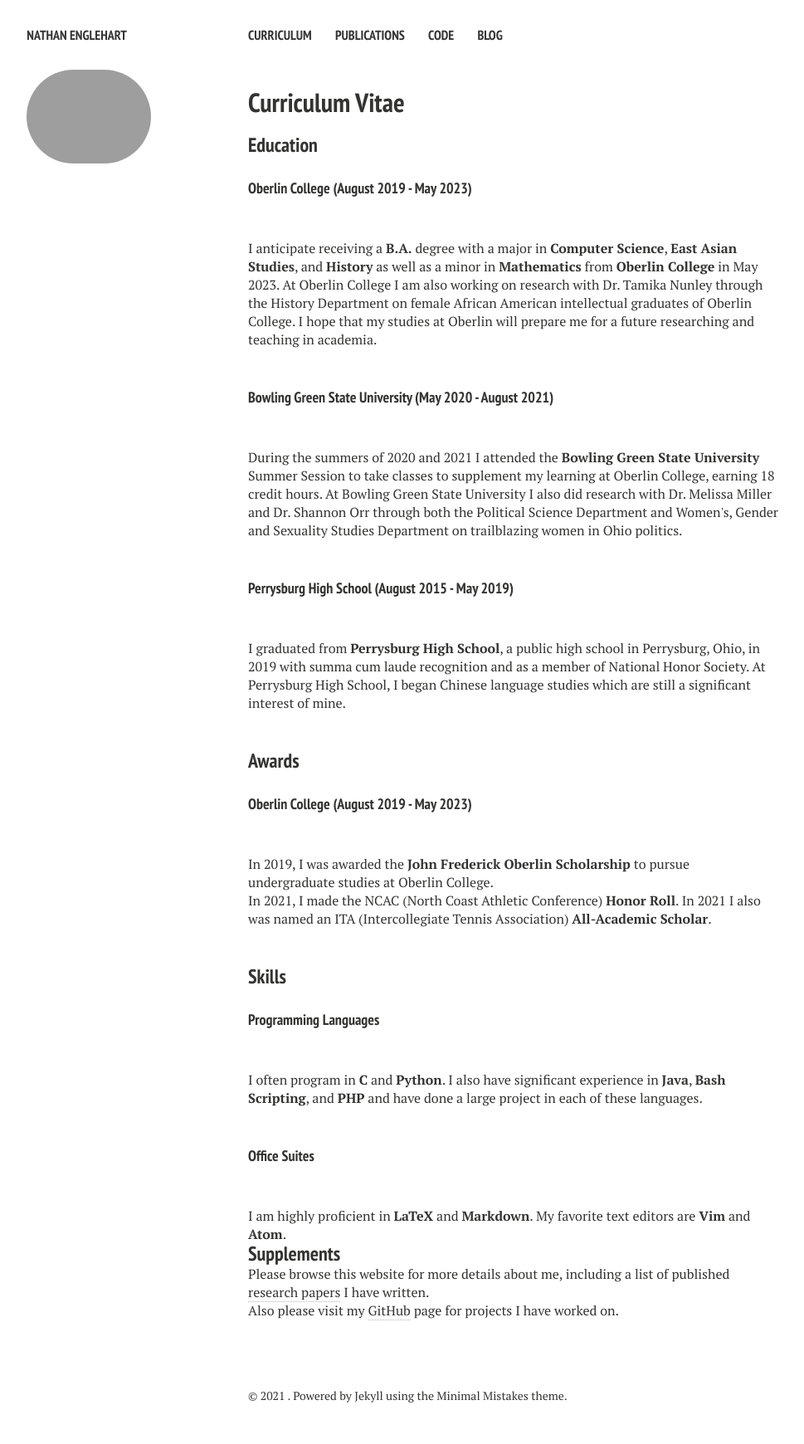
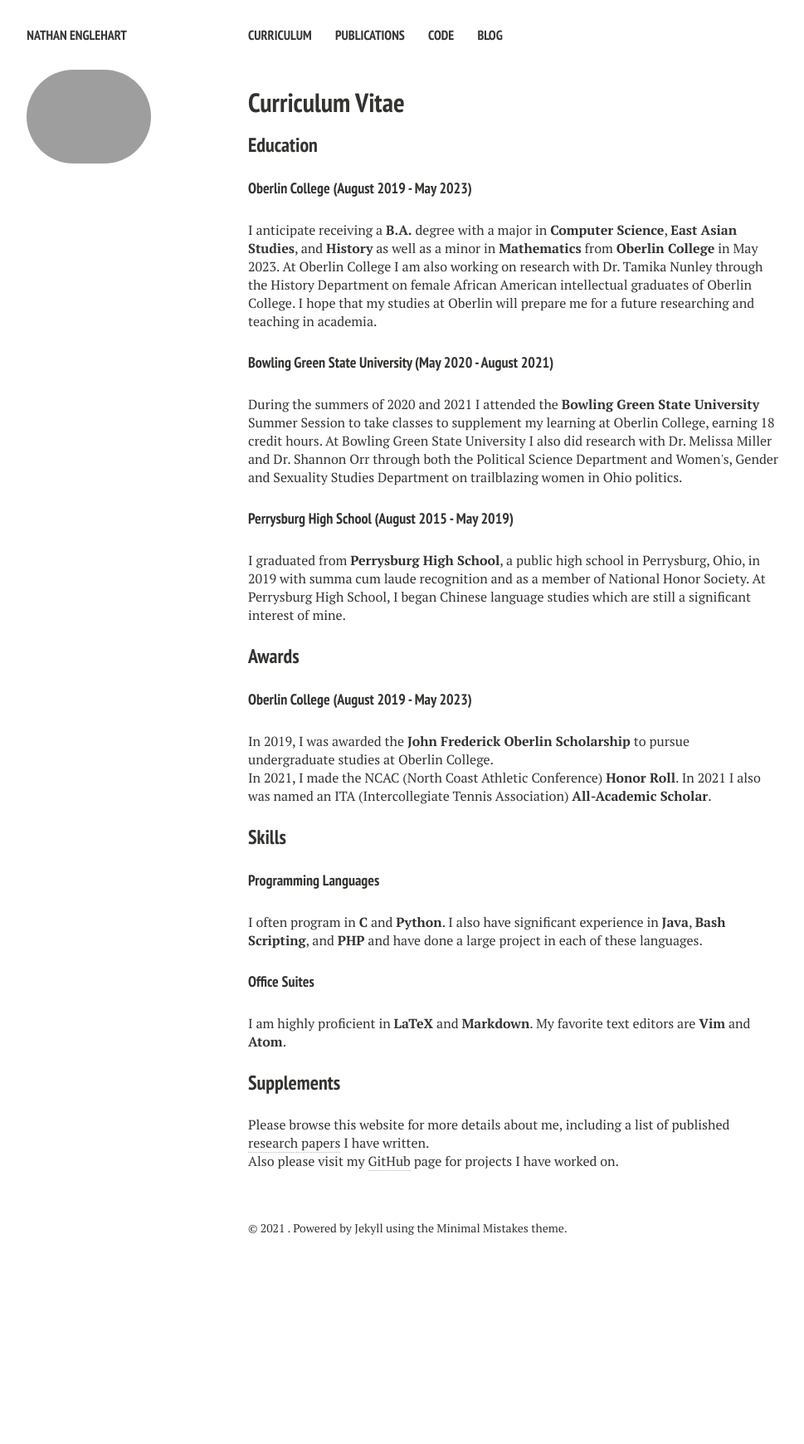
Before and after one commit to nathanenglehart/nathanenglehart.github.io, a Jekyll site: the page built from cv.md, in a window 1280 px wide. Shown: the whole page at 83% size, without its empty margins (21-990 px from the left). Built offline with Jekyll 4.4.1, drawn with Linux system fonts in a browser that asks for light colours; nearby versions of some CDN libraries; after the commit the page ends 1538 px from its top, so only the background shows below that.

Commit message:
Update cv.html

```diff
--- a/_layouts/cv.html
+++ b/_layouts/cv.html
@@ -44,64 +44,46 @@
   <article>
     <h1>{{ page.title }}</h1>
     <div class="article-wrap">
-      <p></p>
       <h1>Curriculum Vitae</h1>
-      <p></p>
       <h3>Education</h3>
-      <p></p>
 
       <h4>Oberlin College (August 2019 - May 2023)</h4>
-      <p></p>
-      <br>
       <p class="paragraph">
       I anticipate receiving a <strong>B.A.</strong> degree with a major in <strong>Computer Science</strong>, <strong>East Asian Studies</strong>, and <strong>History</strong> as well as a minor in <strong>Mathematics</strong> from <strong>Oberlin College</strong> in May 2023. At Oberlin College I am also working on research with Dr. Tamika Nunley through the History Department on female African American intellectual graduates of Oberlin College. I hope that my studies at Oberlin will prepare me for a future researching and teaching in academia.
       </p>
-      <p></p>
-      <br>
       <h4>Bowling Green State University (May 2020 - August 2021)</h4>
-      <p></p>
-      <br>
       <p class="paragraph">During the summers of 2020 and 2021 I attended the <strong>Bowling Green State University</strong> Summer Session to take classes to supplement my learning at Oberlin College, earning 18 credit hours. At Bowling Green State University I also did research with Dr. Melissa Miller and Dr. Shannon Orr through both the Political Science Department and Women's, Gender and Sexuality Studies Department on trailblazing women in Ohio politics. </p>
-      <p></p>
-      <br>
+
       <h4>Perrysburg High School (August 2015 - May 2019)</h4>
-      <p></p>
-      <br>
+
       <p class="paragraph">
       I graduated from <strong>Perrysburg High School</strong>, a public high school in Perrysburg, Ohio, in 2019 with summa cum laude recognition and as a member of National Honor Society. At Perrysburg High School, I began Chinese language studies which are still a significant interest of mine.
       </p>
-      <p></p>
-      <br>
       <h3>Awards</h3>
-      <p></p>
+
       <h4>Oberlin College (August 2019 - May 2023)</h4>
-      <p></p>
-      <br>
+
       <p class="paragraph">In 2019, I was awarded the <strong>John Frederick Oberlin Scholarship</strong> to pursue undergraduate studies at Oberlin College. </p>
-      <p></p>
+
       <p class="paragraph">In 2021, I made the NCAC (North Coast Athletic Conference) <strong>Honor Roll</strong>. In 2021 I also was named an ITA (Intercollegiate Tennis Association) <strong>All-Academic Scholar</strong>.</p>
-      <p></p>
-      <br>
+
       <h3>Skills</h3>
-      <p></p>
+
       <h4>Programming Languages</h4>
-      <p></p>
-      <br>
+
       <!-- <h6>Machine Learning and Deep Learning</h6> <p class="paragraph">Statistical Methods and Optimization Methods.</p> overview of statistical models and algorithms used in machine learning for classification, prediction, clustering, hidden variable modeling, and sequence learning. Fundamentals of probability, Bayesian inference and decision theory, model selection, and stochastic optimization. Modeling approaches include directed and undirected graphs, parametric, nonparametric and semi-parametric mixture models, Hidden Markov Models, and selected non-probabilistic techniques such as Support Vector Machines and Neural Networks. Emphasis throughout is on probabilistic reasoning from data. -->
       <p class="paragraph">I often program in <strong>C</strong> and <strong>Python</strong>. I also have significant experience in <strong>Java</strong>, <strong>Bash Scripting</strong>, and <strong>PHP</strong> and have done a large project in each of these languages. </p>
-      <p></p>
-      <br>
+
       <h4>Office Suites</h4>
-      <br>
-      <p></p>
+
       <p class="paragraph">I am highly proficient in <strong>LaTeX</strong> and <strong>Markdown</strong>. My favorite text editors are <strong>Vim</strong> and <strong>Atom</strong>.</p>
-      <p></p>
+
       <h3>Supplements</h3>
-      <p></p>
+
       <p class="paragraph">Please browse this website for more details about me, including a list of published <a style="color: #343434; text-decoration: none; border-bottom: 1px dotted #b3b3b3;" href="/research/">research papers</a> I have written.</p>
-      <p></p>
+
       <p class="paragraph">Also please visit my <a style="color: #343434; text-decoration: none; border-bottom: 1px dotted #b3b3b3;" href="https://github.com/nathanenglehart">GitHub</a> page for projects I have worked on.</p>
-      <br>
+
 
 
 
```
